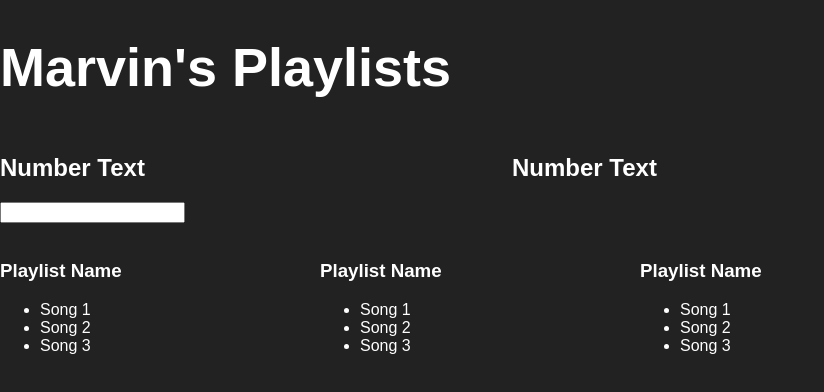
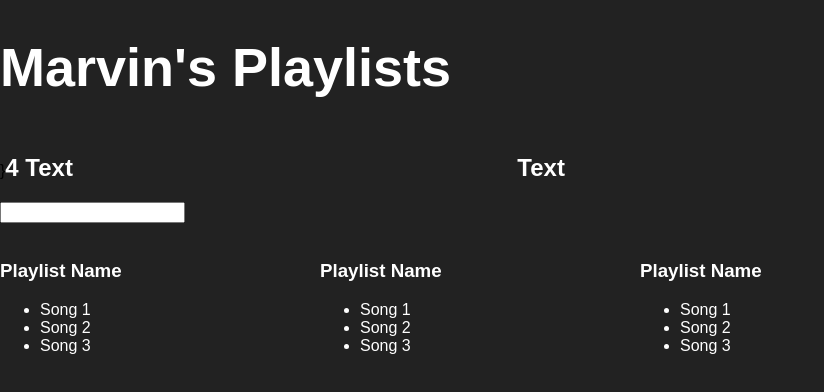
Before and after one commit to yOoMarvin/better-playlists, a React (Create React App) app: page / in a window 1280 px wide. Shown: the top 392 px of the page, without its empty margins (0-824 px from the left). Built offline with nearby package versions, Linux system fonts and the light colour scheme.

Commit message:
Add more data and play around with operators

```diff
--- a/src/App.js
+++ b/src/App.js
@@ -36,7 +36,7 @@ class Aggregate extends Component {
   render() {
     return (
       <div style={{...defaultStyle, width: '40%', display: 'inline-block'}}>
-        <h2>Number Text</h2>
+        <h2>{this.props.playlists && this.props.playlists.length} Text</h2>
       </div>
     );
   }
@@ -78,23 +78,33 @@ class App extends Component {
     this.state = {serverData: {}}
   }
   componentDidMount() {
+    //Wrap this in a timeout to make it more clear that data is loaded later
+    //That's why we use the and operator when binding data
+    //So this is just for demonstration purpose
+    setTimeout(() => {
       this.setState({serverData: fakeServerData});
+    }, 1000);
   }
   render() {
     let name = 'Marvin'
     let headerStyle = {color: 'red', 'font-size': '40px'}
     return (
       <div className="App">
+        {this.state.serverData.user ? //only show the stuff if it has data. Check the data.
+        <div>
           <h1 style={{... defaultStyle, 'font-size': '54px'}}>
-          {this.state.serverData.user &&
-            this.state.serverData.user.name}'s Playlists
-        </h1>
-        <Aggregate />
+            {this.state.serverData.user.name}'s Playlists
+          </h1>}
+          <Aggregate playlists={this.state.serverData.user.playlists}/>
           <Aggregate />
           <Filter />
           <Playlist />
           <Playlist />
           <Playlist />
+        </div> : <h1 style={defaultStyle}>Loading...</h1>
+        //If the stuff above exists, show it. Otherwise write loading...
+      }
+
       </div>
     );
   }
```
Lines whose indentation alone changed are shown as unchanged.
